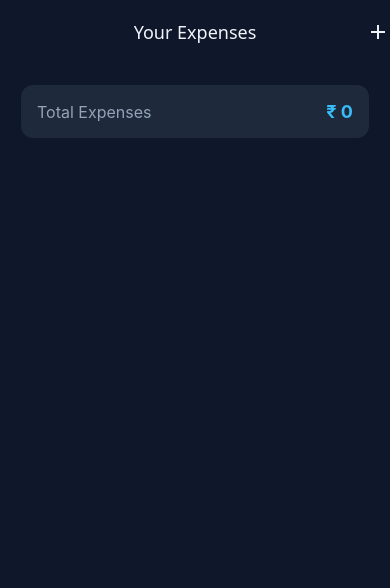
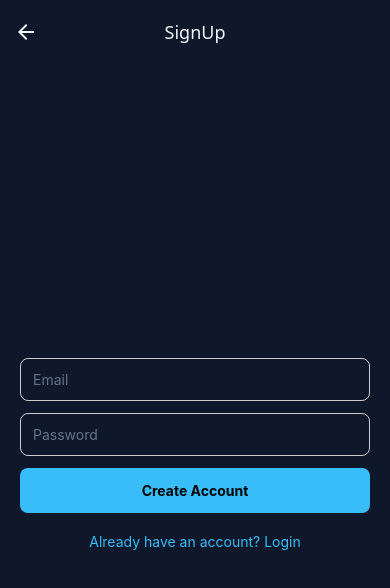
Before and after one commit to saicharan641A/ExpenseTracker, a React Native app: screen /SignUp in a window 390 px wide. Shown: the top 588 px of the page. Built offline with nearby package versions, Linux system fonts and the light colour scheme; no server answers.

Commit message:
Added authentication
Still not mapped expense to the user

```diff
--- a/App.js
+++ b/App.js
@@ -1,10 +1,14 @@
 import { StatusBar } from 'expo-status-bar';
 import { NavigationContainer } from '@react-navigation/native';
 import { createNativeStackNavigator } from '@react-navigation/native-stack';
+import { useContext } from 'react';
 
 import HomeScreen from './screens/authorized/HomeScreen';
 import ExpenseFormScreen from './screens/authorized/ExpenseFormScreen';
 import { ExpenseContextProvider } from './store/expenseContext';
+import { AuthContext, AuthContextProvider } from './store/authContext';
+import LoginScreen from './screens/unauthorized/LoginScreen';
+import SignupScreen from './screens/unauthorized/SignupScreen';
 
 const Stack = createNativeStackNavigator();
 
@@ -18,22 +22,60 @@ const style = {
   headerTitleAlign: 'center',
 }
 
-function RootStack() {
+export default function App() {
+  const authCtx = useContext(AuthContext);
+
+  function Navigation() {
+
+    const authCtx = useContext(AuthContext);
+
     return (
+      <NavigationContainer>
+
         <Stack.Navigator screenOptions={style}>
-      <Stack.Screen name='HomeScreen' component={HomeScreen} />
-      <Stack.Screen name='ExpenseForm' component={ExpenseFormScreen} />
+
+          {authCtx.isAuthenticated ? (
+            <>
+              <Stack.Screen
+                name="HomeScreen"
+                component={HomeScreen}
+              />
+
+              <Stack.Screen
+                name="ExpenseForm"
+                component={ExpenseFormScreen}
+              />
+            </>
+          ) : (
+            <>
+              <Stack.Screen
+                name="Login"
+                component={LoginScreen}
+                options={{
+                  headerBackVisible: false,
+                }}
+              />
+
+              <Stack.Screen
+                name="SignUp"
+                component={SignupScreen}
+              />
+            </>
+          )}
+
         </Stack.Navigator>
+
+      </NavigationContainer>
     );
   }
-
-export default function App() {
   return (
+    <>
+      <StatusBar style='light' />
+      <AuthContextProvider>
         <ExpenseContextProvider>
-      <NavigationContainer>
-        <StatusBar style='light' />
-        <RootStack />
-      </NavigationContainer>
+          <Navigation />
         </ExpenseContextProvider>
+      </AuthContextProvider>
+    </>
   );
 }
--- a/package.json
+++ b/package.json
@@ -19,6 +19,7 @@
     "expo-status-bar": "~3.0.9",
     "react": "19.1.0",
     "react-native": "0.81.5",
+    "react-native-keychain": "^10.0.0",
     "react-native-safe-area-context": "~5.6.0",
     "react-native-screens": "~4.16.0"
   },
--- /dev/null
+++ b/screens/unauthorized/LoginScreen.js
@@ -0,0 +1,109 @@
+import { useState, useContext } from "react";
+import {
+    View,
+    TextInput,
+    TouchableOpacity,
+    Text,
+    StyleSheet,
+    Alert,
+} from "react-native";
+
+import { login } from "../../services/auth";
+import { AuthContext } from "../../store/authContext";
+
+export default function LoginScreen({ navigation }) {
+
+    const authCtx = useContext(AuthContext);
+
+    const [email, setEmail] = useState('');
+    const [password, setPassword] = useState('');
+
+    async function handleLogin() {
+
+        try {
+
+            const data = await login(email, password);
+
+            authCtx.authenticate(data.idToken);
+        } catch (error) {
+
+            Alert.alert(
+                "Authentication Failed",
+                "Invalid email or password"
+            );
+        }
+    }
+
+    return (
+        <View style={styles.container}>
+
+            <TextInput
+                placeholder="Email"
+                placeholderTextColor="#64748B"
+                value={email}
+                onChangeText={setEmail}
+                style={styles.input}
+            />
+
+            <TextInput
+                placeholder="Password"
+                placeholderTextColor="#64748B"
+                secureTextEntry
+                value={password}
+                onChangeText={setPassword}
+                style={styles.input}
+            />
+
+            <TouchableOpacity
+                style={styles.button}
+                onPress={handleLogin}
+            >
+                <Text style={styles.buttonText}>
+                    Login
+                </Text>
+            </TouchableOpacity>
+
+            <TouchableOpacity
+                onPress={() => navigation.navigate("SignUp")}
+            >
+                <Text style={styles.link}>
+                    Don't have an account? Signup
+                </Text>
+            </TouchableOpacity>
+
+        </View>
+    );
+}
+
+const styles = StyleSheet.create({
+    container: {
+        flex: 1,
+        justifyContent: 'center',
+        padding: 20,
+    },
+
+    input: {
+        borderWidth: 1,
+        borderColor: '#ccc',
+        padding: 12,
+        borderRadius: 8,
+        marginBottom: 12,
+        color: '#F1F5F9',
+    },
+
+    button: {
+        backgroundColor: '#38BDF8',
+        padding: 14,
+        borderRadius: 8,
+        alignItems: 'center',
+    },
+
+    buttonText: {
+        fontWeight: 'bold',
+    },
+    link: {
+        marginTop: 20,
+        textAlign: 'center',
+        color: '#38BDF8',
+    },
+});
--- /dev/null
+++ b/screens/unauthorized/SignupScreen.js
@@ -0,0 +1,113 @@
+import { useState } from "react";
+import {
+    View,
+    TextInput,
+    TouchableOpacity,
+    Text,
+    StyleSheet,
+    Alert,
+} from "react-native";
+
+import { createUser } from "../../services/auth";
+
+export default function SignupScreen({ navigation }) {
+
+    const [email, setEmail] = useState('');
+    const [password, setPassword] = useState('');
+
+    async function handleSignup() {
+
+        try {
+
+            await createUser(email, password);
+
+            Alert.alert(
+                "Success",
+                "Account created successfully"
+            );
+
+            navigation.replace("Login");
+
+        } catch (error) {
+
+            Alert.alert(
+                "Signup Failed",
+                "Could not create account"
+            );
+        }
+    }
+
+    return (
+        <View style={styles.container}>
+
+            <TextInput
+                placeholder="Email"
+                placeholderTextColor="#64748B"
+                value={email}
+                onChangeText={setEmail}
+                style={styles.input}
+            />
+
+            <TextInput
+                placeholder="Password"
+                placeholderTextColor="#64748B"
+                secureTextEntry
+                value={password}
+                onChangeText={setPassword}
+                style={styles.input}
+            />
+
+            <TouchableOpacity
+                style={styles.button}
+                onPress={handleSignup}
+            >
+                <Text style={styles.buttonText}>
+                    Create Account
+                </Text>
+            </TouchableOpacity>
+
+            <TouchableOpacity
+                onPress={() => navigation.navigate("Login")}
+            >
+                <Text style={styles.link}>
+                    Already have an account? Login
+                </Text>
+            </TouchableOpacity>
+
+        </View>
+    );
+}
+
+const styles = StyleSheet.create({
+    container: {
+        flex: 1,
+        justifyContent: 'center',
+        padding: 20,
+    },
+
+    input: {
+        borderWidth: 1,
+        borderColor: '#ccc',
+        padding: 12,
+        borderRadius: 8,
+        marginBottom: 12,
+        color: '#F1F5F9',
+    },
+
+    button: {
+        backgroundColor: '#38BDF8',
+        padding: 14,
+        borderRadius: 8,
+        alignItems: 'center',
+    },
+
+    buttonText: {
+        fontWeight: 'bold',
+    },
+
+    link: {
+        marginTop: 20,
+        textAlign: 'center',
+        color: '#38BDF8',
+    },
+});
--- /dev/null
+++ b/services/auth.js
@@ -0,0 +1,31 @@
+import axios from "axios";
+
+const API_KEY = "AIzaSyBWmZBG0Axr_QW_FxPB9V9ILeoMiPds20s";
+
+export async function createUser(email, password) {
+
+    const response = await axios.post(
+        `https://identitytoolkit.googleapis.com/v1/accounts:signUp?key=${API_KEY}`,
+        {
+            email,
+            password,
+            returnSecureToken: true,
+        }
+    );
+
+    return response.data;
+}
+
+export async function login(email, password) {
+
+    const response = await axios.post(
+        `https://identitytoolkit.googleapis.com/v1/accounts:signInWithPassword?key=${API_KEY}`,
+        {
+            email,
+            password,
+            returnSecureToken: true,
+        }
+    );
+
+    return response.data;
+}
--- /dev/null
+++ b/store/authContext.js
@@ -0,0 +1,35 @@
+import { createContext, useState } from "react";
+
+export const AuthContext = createContext({
+    token: '',
+    isAuthenticated: false,
+    authenticate: (token) => {},
+    logout: () => {},
+});
+
+export function AuthContextProvider({ children }) {
+
+    const [authToken, setAuthToken] = useState();
+
+    function authenticate(token) {
+        console.log(token);
+        setAuthToken(token);
+    }
+
+    function logout() {
+        setAuthToken(null);
+    }
+
+    const value = {
+        token: authToken,
+        isAuthenticated: !!authToken,
+        authenticate,
+        logout,
+    };
+
+    return (
+        <AuthContext.Provider value={value}>
+            {children}
+        </AuthContext.Provider>
+    );
+}
```
Also changed, not shown: 1 other file (tests, documents, lock files or other folders). Lines whose indentation alone changed are shown as unchanged.
